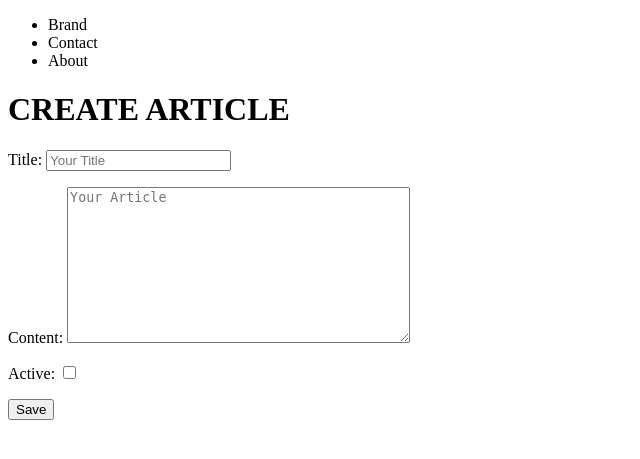
After one commit to Promingy/Django, a Django app: page /blog/create/ in a window 1280 px wide. The commit adds this page. Shown: the top 459 px of the page, without its empty margins (0-640 px from the left). Run offline with Django 3.2, Linux system fonts and the light colour scheme.

Commit message:
worked a decent way throught eh blog app:

```diff
--- /dev/null
+++ b/src/blog/forms.py
@@ -0,0 +1,16 @@
+from django import forms
+
+from .models import Article
+
+class ArticleForm(forms.ModelForm):
+    title       = forms.CharField(widget=forms.TextInput(attrs={"placeholder": "Your Title"}))
+    content     = forms.CharField(widget=forms.Textarea(attrs={"placeholder": "Your Article"}))
+    active      = forms.BooleanField()
+
+    class Meta:
+        model = Article
+        fields = [
+            "title",
+            "content",
+            "active"
+        ]
--- a/src/blog/models.py
+++ b/src/blog/models.py
@@ -1,7 +1,11 @@
 from django.db import models
+from django.urls import reverse
 
 # Create your models here.
 class Article(models.Model):
     title       = models.CharField(max_length=120)
     content = models.TextField(blank=True, null=True)
     active    = models.BooleanField(default=False)
+
+    def get_absolute_url(self):
+        return reverse("blog:article-detail", kwargs={"pk": self.id})
--- /dev/null
+++ b/src/blog/templates/blog/article_create.html
@@ -0,0 +1,12 @@
+{% extends 'base.html' %}
+
+{% block content %}
+    <h1>CREATE ARTICLE</h1>
+    <form action="" method="POST">
+        {% csrf_token %}
+
+        {{ form.as_p}}
+
+        <input type="submit" value="Save" />
+    </form>
+{% endblock %}
--- a/src/blog/templates/article_detail.html
+++ b/src/blog/templates/blog/article_detail.html
@@ -1,6 +1,7 @@
 {% extends 'base.html' %}
 
 {% block content %}
+    <h1>ARTICLE DETAIL</h1>
     <h1>{{ object.title }}</h1>
     <p>{{ object.content }}</p>
 {% endblock %}
--- a/src/blog/urls.py
+++ b/src/blog/urls.py
@@ -1,10 +1,20 @@
 from django.urls import path
-from .views import default_view
+# from .views import article_list_view, article_create_view, article_detail_view
+from .views import (
+    ArticleListView,
+    ArticleDetailView,
+    # article_detail_view,
+    ArticleCreateView
+)
 
 app_name="blog"
 
-# from .views import
+urlpatterns = [
+    path("", ArticleListView.as_view(), name="list-view"),
+    path("<int:pk>/", ArticleDetailView.as_view(), name="article-detail"),
+    path("create/", ArticleCreateView.as_view(), name="article-create"),
 
-urlpatterns = [
-    path("", default_view, name="default-view")
+    # path("", article_list_view, name="list-view"),
+    # path("create/", article_create_view, name="article-create"),
+    # path("<int:id>/", article_detail_view, name="article-detail"),
 ]
--- a/src/blog/views.py
+++ b/src/blog/views.py
@@ -1,5 +1,70 @@
-from django.shortcuts import render
+from django.shortcuts import render, get_object_or_404, redirect, get_object_or_404
+from django.views.generic import (
+    CreateView,
+    DetailView,
+    ListView,
+    UpdateView,
+    DeleteView
+)
+
+from .models import Article
+from .forms import ArticleForm
 
 # Create your views here.
-def default_view():
-    pass
+
+#! Class based views
+class ArticleListView(ListView):
+    #? generic template name looks for <app_name>/model_name>_<view_name>.html eg. blog/article_list.html
+    # template_name = "articles/article_list.html"
+    queryset = Article.objects.all()
+
+class ArticleDetailView(DetailView):
+    queryset = Article.objects.all()
+
+    #? below is if we are using <int:id> over <int:pk>
+    # def get_object(self):
+    #     id_ = self.kwargs.get("id")
+    #     return get_object_or_404(Article, id=id_)
+
+class ArticleCreateView(CreateView):
+    template_name = "blog/article_create.html"
+    form_class = ArticleForm
+    queryset = Article.objects.all()
+
+    def form_valid(self, form):
+        print(form.cleaned_data)
+        return super().form_valid(form)
+
+
+#! this is regular way of doing views
+# def article_create_view(request):
+#     print("!!!!!!!!!!!!!")
+#     form = ArticleForm(request.POST or None)
+
+#     if form.is_valid():
+#         form.save()
+#         form = ArticleForm(request.POST or None)
+
+#     context = {
+#         "form": form
+#     }
+
+#     return render(request, "article_create.html", context)
+
+# def article_list_view(request):
+#     queryset = Article.objects.all()
+
+#     context = {
+#         "object_list": queryset
+#     }
+
+#     return render(request, "article_list.html", context)
+
+# def article_detail_view(request, id):
+#     obj = Article.objects.get(id=id)
+
+#     context = {
+#         "object": obj
+#     }
+
+#     return render(request, "article_detail.html", context)
--- a/src/products/models.py
+++ b/src/products/models.py
@@ -21,4 +21,4 @@ class Product(models.Model):
             "featured": self.featured
         }
 
-        return dictionary9
+        return dictionary
```
Also changed, not shown: src/blog/form.py (deleted, +0 -18 lines), src/blog/templates/article_list.html (deleted, +0 -7 lines), src/blog/templates/blog/article_list.html (added, +8 -0 lines), src/products/views.py (+4 -3 lines), src/db.sqlite3.
